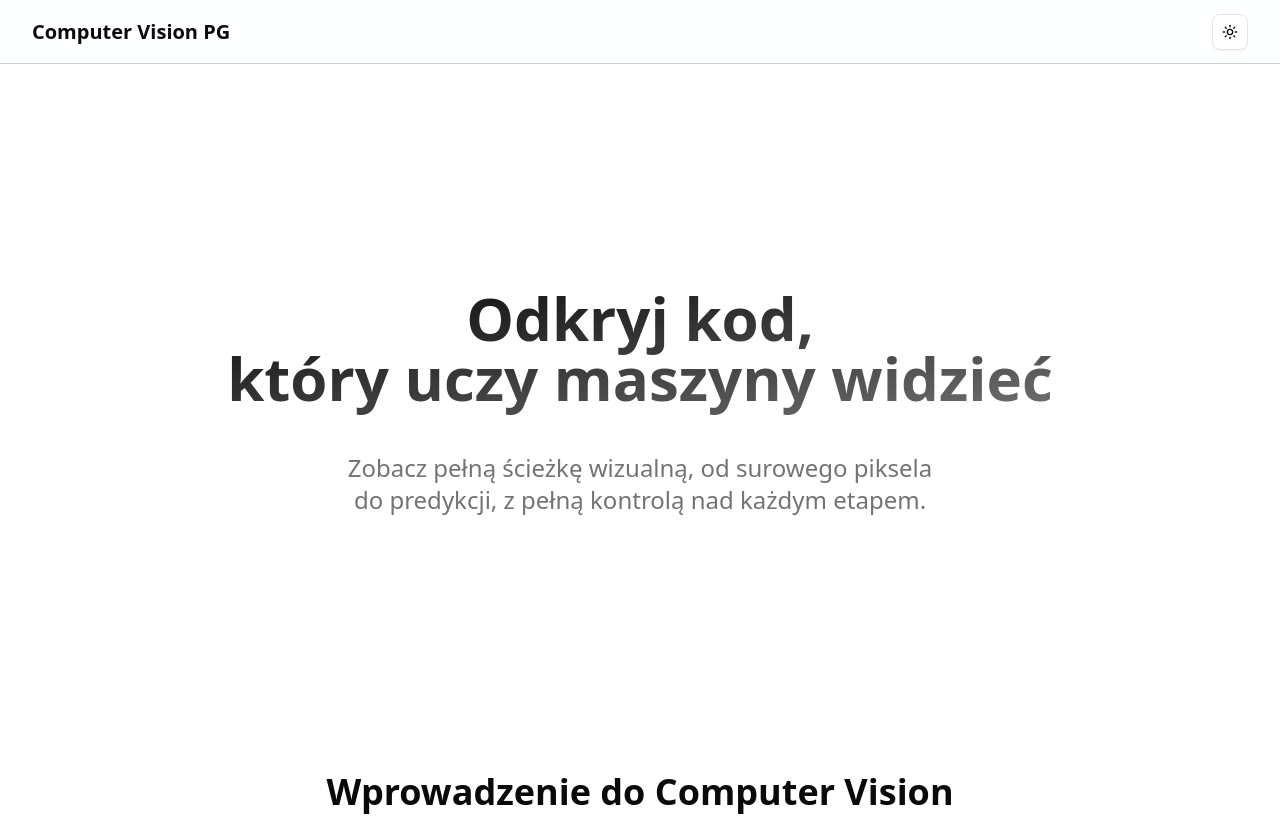
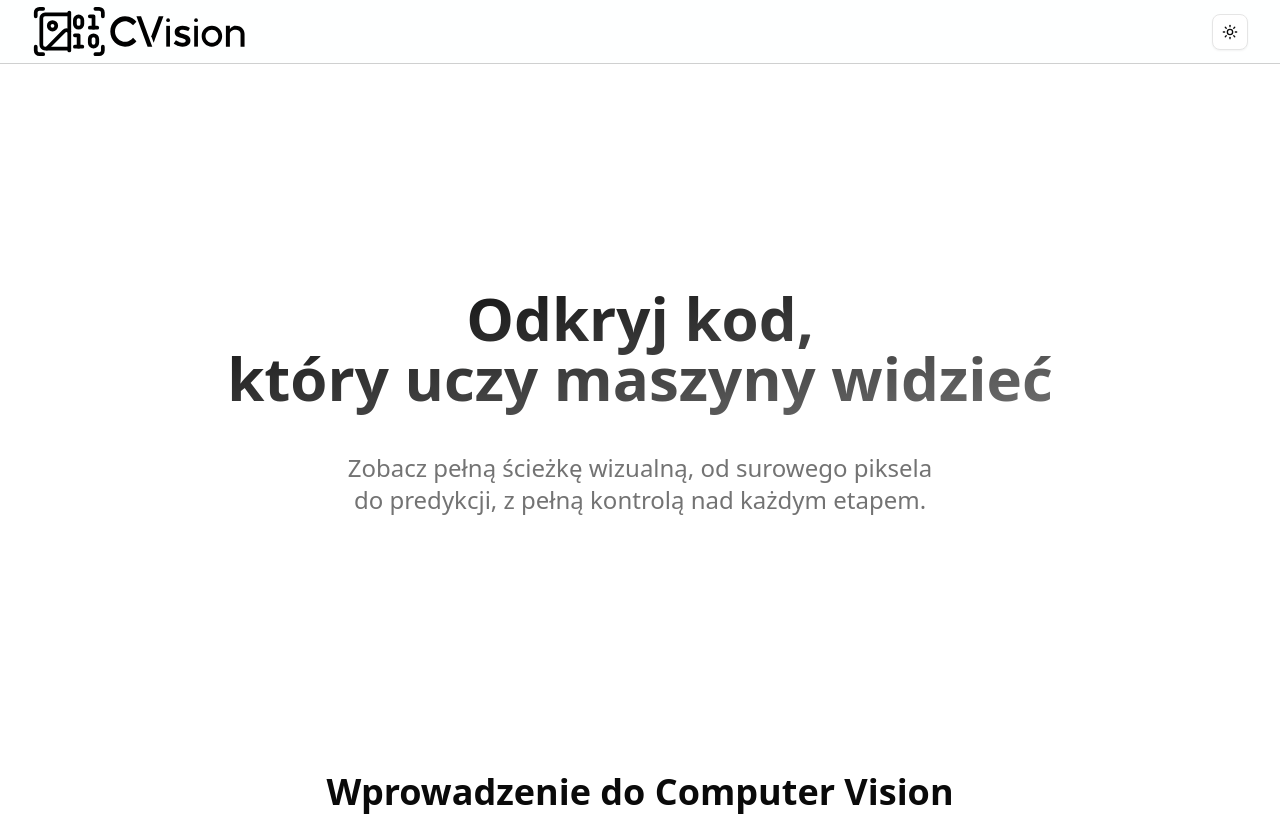
Before and after one commit to B4rawasz/Widzenie_Komputerowe_PG, a Next.js app: page / in a window 1280 px wide. Shown: the top 816 px of the page. Built offline with nearby package versions, Linux system fonts and the light colour scheme.

Commit message:
Add footer component and integrate logo

```diff
--- a/src/app/layout.tsx
+++ b/src/app/layout.tsx
@@ -5,6 +5,7 @@ import "./globals.css";
 import { ThemeProvider } from "@/components/theme/theme-provider";
 import Header from "@/components/header/header";
 import { ScrollArea } from "@/components/ui/scroll-area";
+import Footer from "@/components/footer/footer";
 
 const geistSans = Geist({
 	variable: "--font-geist-sans",
@@ -32,6 +33,7 @@ export default function RootLayout({
 				<ThemeProvider attribute="class" defaultTheme="system" enableSystem disableTransitionOnChange>
 					<Header />
 					{children}
+					<Footer />
 				</ThemeProvider>
 			</body>
 		</html>
--- /dev/null
+++ b/src/components/footer/footer.tsx
@@ -0,0 +1,9 @@
+import Image from "next/image";
+
+export default function Footer() {
+	return (
+		<footer className="w-full py-4 border-t border-primary/20">
+			<Image alt="Logo" src="/logo_full.svg" width={220} height={0} className="dark:invert" />
+		</footer>
+	);
+}
--- a/src/components/header/header.tsx
+++ b/src/components/header/header.tsx
@@ -1,10 +1,11 @@
 import { ThemeToggle } from "@/components/theme/theme-toggle";
+import Image from "next/image";
 
 export default function Header() {
 	return (
 		<div className="pb-16">
 			<header className="fixed top-0 left-0 z-10 w-full h-16 px-8 flex flex-row items-center justify-between border-b border-primary/20 bg-background/50 backdrop-blur-md">
-				<h1 className="text-xl font-bold">Computer Vision PG</h1>
+				<Image alt="Logo" src="/logo_full.svg" width={220} height={0} className="dark:invert" />
 				<ThemeToggle />
 			</header>
 		</div>
```
Also changed, not shown: public/logo.svg (added), public/logo_full.svg (added).
